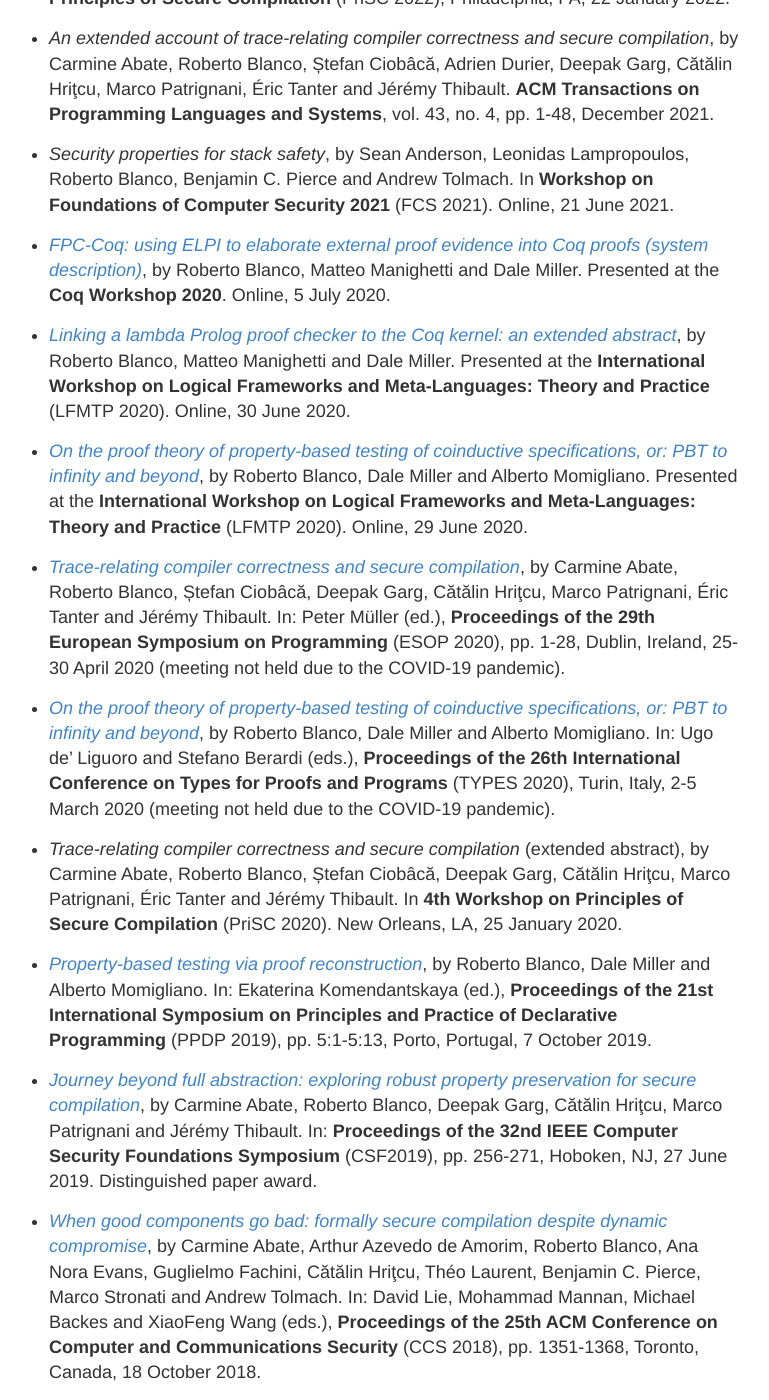
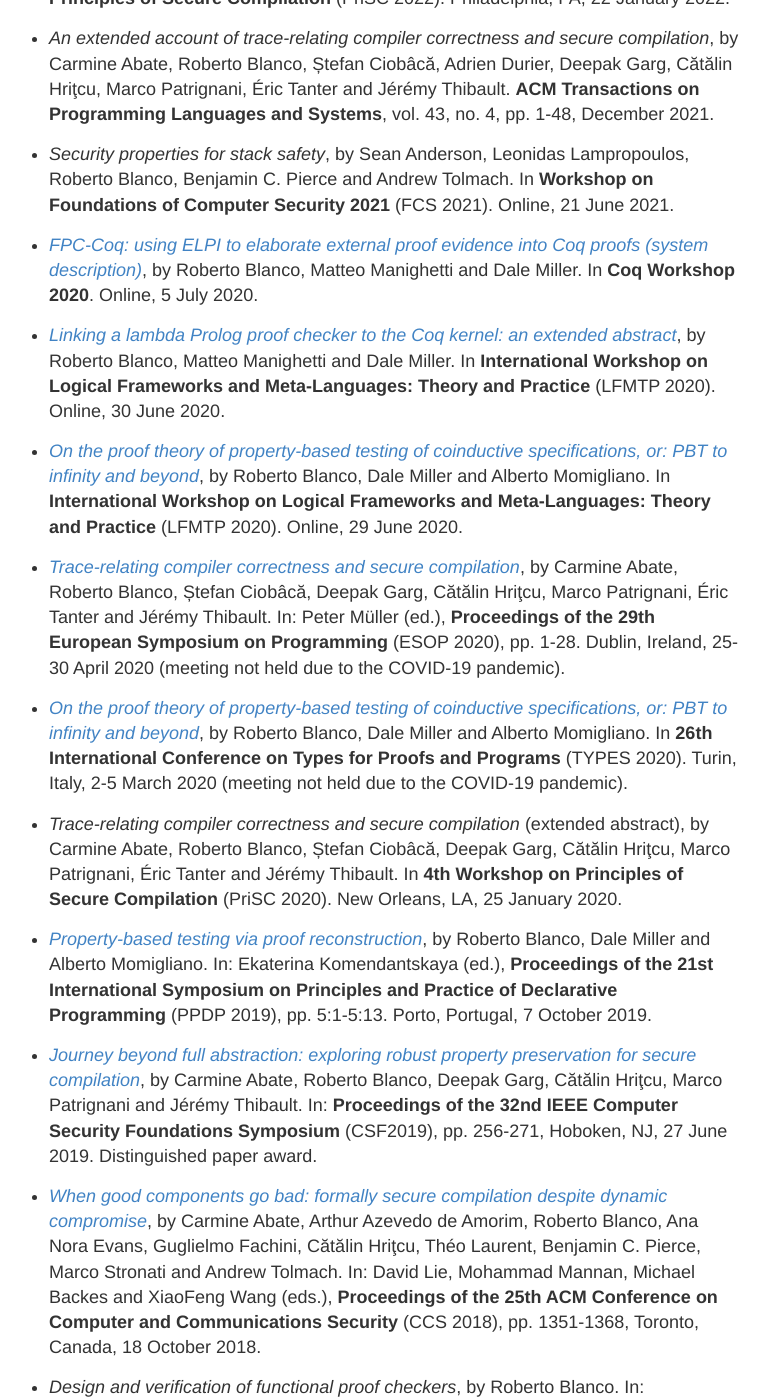
Before and after one commit to robblanco/robblanco.github.io, a Jekyll site: the page built from publications.md, in a window 1280 px wide and 1400 px high, scrolled down 627 px. Shown: the whole window, without its empty margins (261-1030 px from the left). Built offline with Jekyll 4.4.1, drawn with Linux system fonts in a browser that asks for light colours; some of the changed text lies outside the part shown.

Commit message:
Better and corrected formatting for conferences
 - More consistent format.

 - Clearly differentiate between (always peer-reviewed) venues with
   and without published proceedings.

```diff
--- a/publications.md
+++ b/publications.md
@@ -21,7 +21,7 @@ permalink: /publications/
 * *SecurePtrs: proving secure compilation with data-flow back-translation and
   turn-taking simulation* (extended abstract), by Akram El-Korashy, Roberto
   Blanco, Jérémy Thibault, Adrien Durier, Cătălin Hriţcu and Deepak Garg. In
-  **6th Workshop on Principles of Secure Compilation** (PriSC 2022),
+  **6th Workshop on Principles of Secure Compilation** (PriSC 2022).
   Philadelphia, PA, 22 January 2022.
 
 * *An extended account of trace-relating compiler correctness and secure
@@ -38,37 +38,36 @@ permalink: /publications/
 * [*FPC-Coq: using ELPI to elaborate external proof evidence into Coq proofs
   (system description)*](
   https://coq-workshop.gitlab.io/2020/abstracts/Coq2020_01-02-fpc-coq.pdf), by
-  Roberto Blanco, Matteo Manighetti and Dale Miller. Presented at the **Coq
-  Workshop 2020**. Online, 5 July 2020.
+  Roberto Blanco, Matteo Manighetti and Dale Miller. In **Coq Workshop 2020**.
+  Online, 5 July 2020.
 
 * [*Linking a lambda Prolog proof checker to the Coq kernel: an extended
   abstract*](
   https://lfmtp.org/workshops/2020/inc/papers/LFMTP_2020_paper_6.pdf), by
-  Roberto Blanco, Matteo Manighetti and Dale Miller. Presented at the
-  **International Workshop on Logical Frameworks and Meta-Languages: Theory and
-  Practice** (LFMTP 2020). Online, 30 June 2020.
+  Roberto Blanco, Matteo Manighetti and Dale Miller. In **International Workshop
+  on Logical Frameworks and Meta-Languages: Theory and Practice** (LFMTP 2020).
+  Online, 30 June 2020.
 
 * [*On the proof theory of property-based testing of coinductive specifications,
   or: PBT to infinity and beyond*](
   https://lfmtp.org/workshops/2020/inc/papers/LFMTP_2020_paper_5.pdf), by
-  Roberto Blanco, Dale Miller and Alberto Momigliano. Presented at the
-  **International Workshop on Logical Frameworks and Meta-Languages: Theory and
-  Practice** (LFMTP 2020). Online, 29 June 2020.
+  Roberto Blanco, Dale Miller and Alberto Momigliano. In **International
+  Workshop on Logical Frameworks and Meta-Languages: Theory and Practice**
+  (LFMTP 2020). Online, 29 June 2020.
 
 * [*Trace-relating compiler correctness and secure compilation*](
   https://arxiv.org/abs/1907.05320), by Carmine Abate, Roberto Blanco, Ștefan
   Ciobâcă, Deepak Garg, Cătălin Hriţcu, Marco Patrignani, Éric Tanter and Jérémy
   Thibault. In: Peter Müller (ed.), **Proceedings of the 29th European Symposium
-  on Programming** (ESOP 2020), pp. 1-28, Dublin, Ireland, 25-30 April 2020
+  on Programming** (ESOP 2020), pp. 1-28. Dublin, Ireland, 25-30 April 2020
   (meeting not held due to the COVID-19 pandemic).
 
 * [*On the proof theory of property-based testing of coinductive specifications,
   or: PBT to infinity and beyond*](
   https://types2020.di.unito.it/abstracts/BookOfAbstractsTYPES2020.pdf#page=88),
-  by Roberto Blanco, Dale Miller and Alberto Momigliano. In: Ugo de' Liguoro and
-  Stefano Berardi (eds.), **Proceedings of the 26th International Conference on
-  Types for Proofs and Programs** (TYPES 2020), Turin, Italy, 2-5 March 2020
-  (meeting not held due to the COVID-19 pandemic).
+  by Roberto Blanco, Dale Miller and Alberto Momigliano. In **26th International
+  Conference on Types for Proofs and Programs** (TYPES 2020). Turin, Italy, 2-5
+  March 2020 (meeting not held due to the COVID-19 pandemic).
 
 * *Trace-relating compiler correctness and secure compilation* (extended
   abstract), by Carmine Abate, Roberto Blanco, Ștefan Ciobâcă, Deepak Garg,
@@ -80,7 +79,7 @@ permalink: /publications/
   https://hal.inria.fr/hal-02368931), by Roberto Blanco, Dale Miller and Alberto
   Momigliano. In: Ekaterina Komendantskaya (ed.), **Proceedings of the 21st
   International Symposium on Principles and Practice of Declarative
-  Programming** (PPDP 2019), pp. 5:1-5:13, Porto, Portugal, 7 October 2019.
+  Programming** (PPDP 2019), pp. 5:1-5:13. Porto, Portugal, 7 October 2019.
 
 * [*Journey beyond full abstraction: exploring robust property preservation for
   secure compilation*](https://arxiv.org/abs/1807.04603), by Carmine Abate,
```
